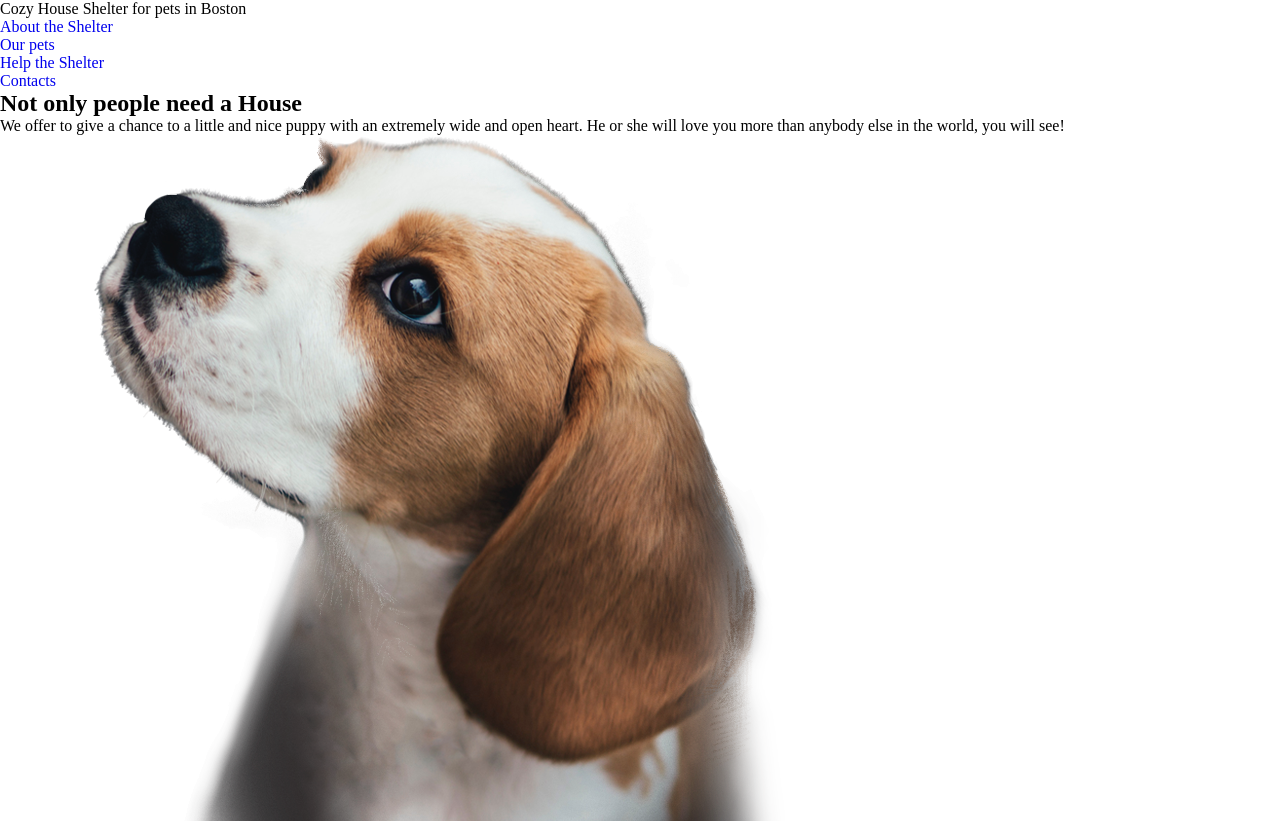
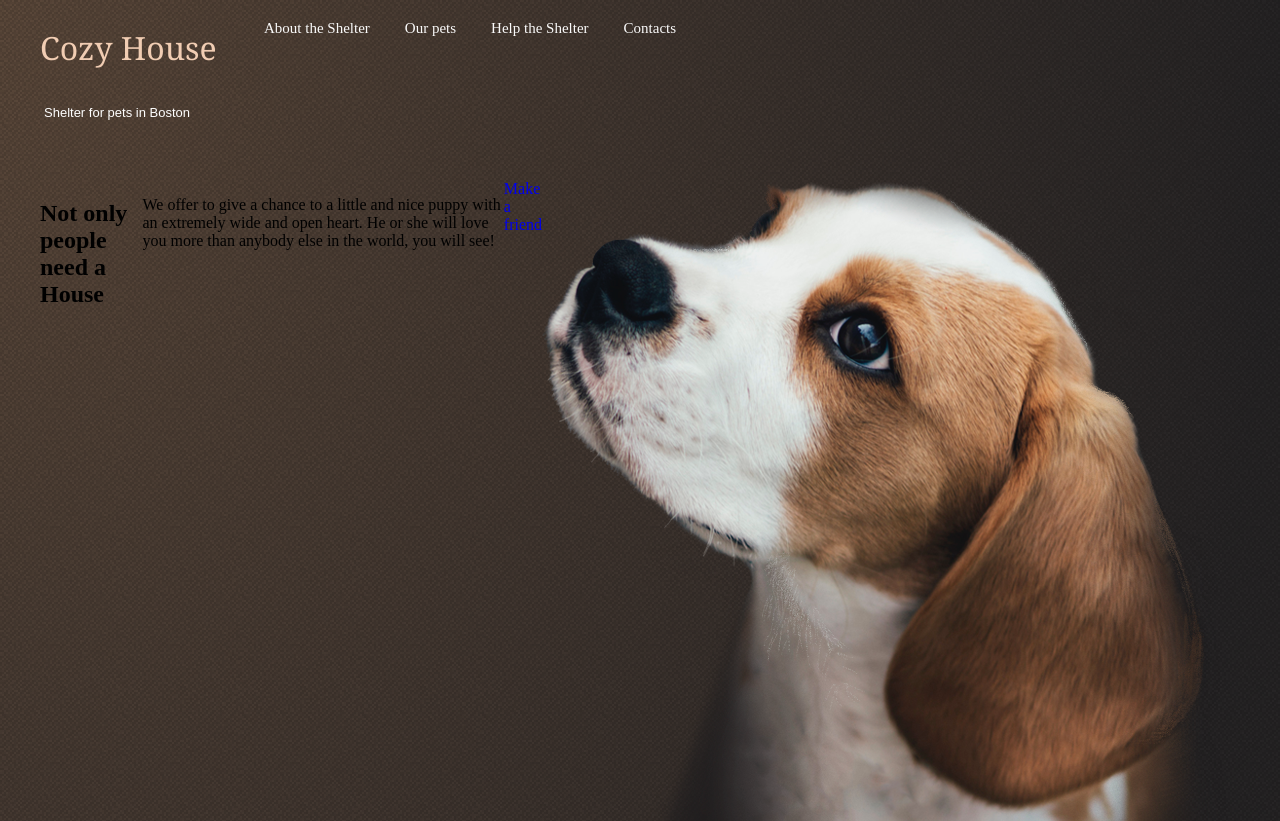
Before and after one commit to KirrBrest/Shelter, a plain HTML site: page index.html in a window 1280 px wide. Shown: the top 821 px of the page. Drawn offline with Linux system fonts and the light colour scheme.

Commit message:
feat: start css (Tue, Mar 28, 2023 02:16:02 AM)

```diff
--- a/index.html
+++ b/index.html
@@ -8,23 +8,23 @@
     <link type="Image/x-icon" href="img/favicon.png" rel="icon">
   </head>
   <body class="page">
-    <header class="page-header">
-      <div>
-        Cozy House
-        Shelter for pets in Boston
+    <header>
+      <div class="header-logo">
+        <p class="header-logo-top">Cozy House</p>
+        <p class="header-logo-bottom">Shelter for pets in Boston</p>
       </div>
-      <nav class="main-nav">
-        <ul>
+      <nav >
+        <ul class="site-navigator">
           <li class="site-navigator-item">
             <a href="#">About the Shelter</a>
           </li>
-          <li>
-            <a href="#">Our pets </a>
+          <li class="site-navigator-item">
+            <a href="pets.html" target="_blank">Our pets </a>
           </li>
-          <li>
+          <li class="site-navigator-item">
             <a href="#">Help the Shelter</a>
           </li>
-          <li>
+          <li class="site-navigator-item">
             <a href="#">Contacts</a>
           </li>
         </ul>
--- a/src/scss/abstracts/_variables-main.scss
+++ b/src/scss/abstracts/_variables-main.scss
@@ -5,14 +5,41 @@
     src: url("/fonts/georgia/Georgia.ttf") format("ttf"),
   }
 
+  body {
+    margin: 0;
+  }
+
 * {
-    margin: 0;
-    padding: 0;
     box-sizing: border-box;
+    background-color: #F6F6F6;
 }
+
 a {
    text-decoration: none;
 }
-.site-navigator-item>a {
 
+ul,
+li,
+a {
+  list-style: none;
+  background: none;
 }
+
+.page {
+  width: 1280px;
+ margin: 0 auto;
+}
+
+.not-only {
+  display: flex;
+  background: url(img/noise_transparent@2X.png), radial-gradient(100% 215.42% at 0% 0%, #5B483A 0%, #262425 100%);
+  width: 1280px;
+  padding: 180px 40px 0;
+}
+
+.not-only h1,
+.not-only p,
+.not-only img,
+.not-only a {
+  background: none;
+}
--- a/src/scss/abstracts/_variables-pets.scss
+++ b/src/scss/abstracts/_variables-pets.scss
@@ -9,4 +9,13 @@
   margin: 0;
   padding: 0;
   box-sizing: border-box;
+  background-color: #F6F6F6;
 }
+a {
+ text-decoration: none;
+}
+
+ul,
+li {
+  list-style: none;
+}
--- /dev/null
+++ b/src/scss/layout/_header.scss
@@ -0,0 +1,57 @@
+header {
+    display: flex;
+    position: absolute;
+    top: 1;
+    left: 1;
+    background: none;
+}
+
+.header-logo {
+    display: flex;
+    flex-direction: column;
+    justify-content: center;
+    background: none;
+
+
+}
+
+.header-logo-top {
+    font-family: Georgia;
+    font-size: 32px;
+    font-weight: 400;
+    line-height: 35px;
+    color: #F1CDB3;
+    background: none;
+    width: 184px;
+    margin: 30px auto 10px 40px;
+}
+
+.header-logo-bottom {
+    font-family: Arial;
+    font-size: 13px;
+    font-weight: 400;
+    line-height: 15px;
+    color: #FFFFFF;
+    background: none;
+    width: 179px;
+    margin: 30px auto 0 44px;
+    align-items: flex-start;
+}
+
+nav {
+  background: none;
+  justify-content: flex-end;
+}
+
+.site-navigator {
+  display: flex;
+  background: none;
+  gap: 35px;
+}
+
+.site-navigator-item a {
+    font-style: Arial;
+    font-size: 15px;
+    line-height: 24px;
+    color: #FAFAFA;
+  }
--- a/src/scss/main_index.scss
+++ b/src/scss/main_index.scss
@@ -1,7 +1,7 @@
 @import 'abstracts/variables-main';
 // @import 'base/reset';
 // @import 'components/buttons';
-// @import 'layouts/header';
+@import 'layout/header';
 // @import 'pages/home';
 // @import 'themes/theme';
 // @import 'vendors/bootstrap';
--- a/src/scss/main_pets.scss
+++ b/src/scss/main_pets.scss
@@ -1,7 +1,7 @@
 @import 'abstracts/variables-pets';
-@import 'base/reset';
-@import 'components/buttons';
-@import 'layouts/header';
-@import 'pages/home';
-@import 'themes/theme';
-@import 'vendors/bootstrap';
+//@import 'base/reset';
+//@import 'components/buttons';
+@import 'layout/header';
+//@import 'pages/home';
+//@import 'themes/theme';
+//@import 'vendors/bootstrap';
```
Also changed, not shown: pets.html (+3 -3 lines), img/noise_transparent.png (added), img/noise_transparent@2x.png (added), style_index.css, 2 other files. Lines whose indentation alone changed are shown as unchanged.
